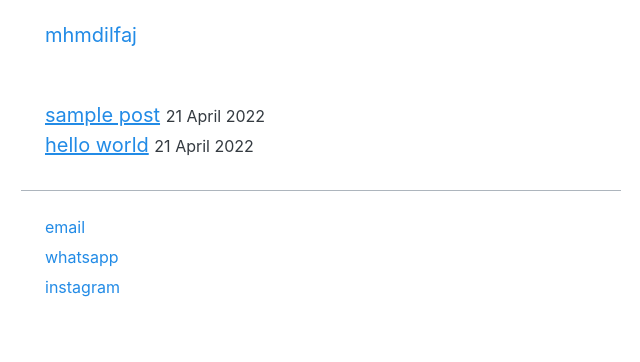
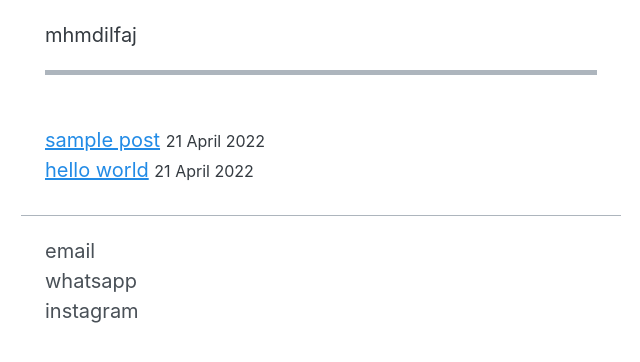
Before and after one commit to mhmdilfaj/mhmdilfaj.github.io, a Jekyll site: the page built from index.html, in a window 1280 px wide. Shown: the top 362 px of the page, without its empty margins (319-959 px from the left). Built offline with Jekyll 4.4.1, drawn with Linux system fonts in a browser that asks for light colours.

Commit message:
Update default.html

```diff
--- a/_layouts/default.html
+++ b/_layouts/default.html
@@ -16,16 +16,18 @@
   </head>
   <body>
     <header class="container mb-2 pt-1 pb-1">
-      <a href="/" alt="" class="text-decoration-none">{{ site.title }}</a>
+      <div class="border-bottom border-thick pb-1">
+        <a href="/" alt="" class="text-decoration-none text-dark">{{ site.title }}</a>
+      </div>
     </header>
     <main>
       {{ content }}
     </main>
     <footer class="container mt-2 mb-2 pt-1 border-top">
       <ul class="list-style-none m-0 p-0">
-        <li><a href="mailto:mhmdilfaj@gmail.com" alt="" class="text-decoration-none"><small>email</small></a></li>
-        <li><a href="https://wa.me/+6281296827422" alt="" class="text-decoration-none"><small>whatsapp</small></a></li>
-        <li><a href="https://instagram.com/mhmdilfaj" alt="" class="text-decoration-none"><small>instagram</small></a></li>
+        <li><a href="mailto:mhmdilfaj@gmail.com" alt="" class="text-decoration-none text-secondary">email</a></li>
+        <li><a href="https://wa.me/+6281296827422" alt="" class="text-decoration-none text-secondary">whatsapp</a></li>
+        <li><a href="https://instagram.com/mhmdilfaj" alt="" class="text-decoration-none text-secondary">instagram</a></li>
       </ul>
     </footer>
   </body>
```
